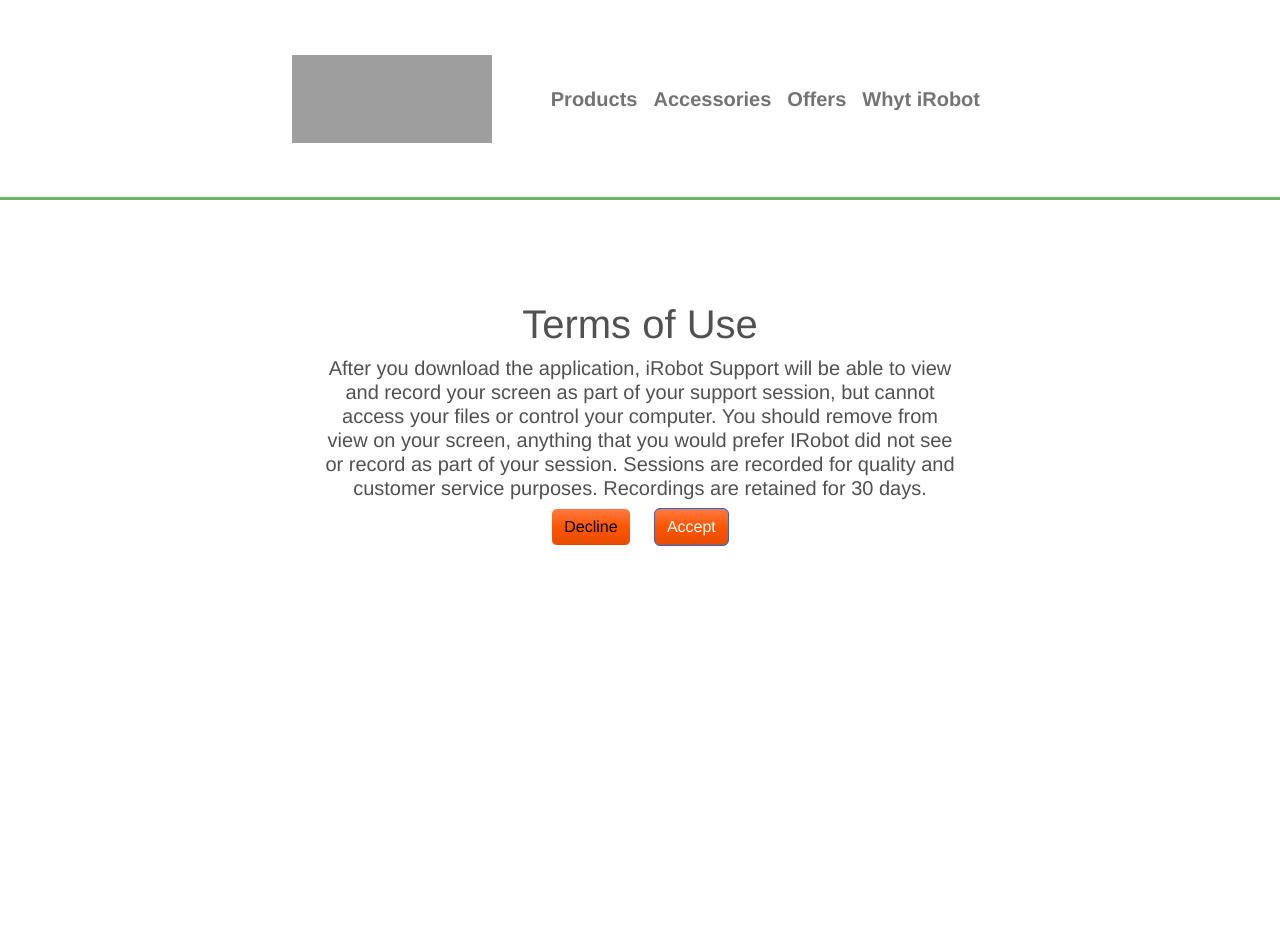
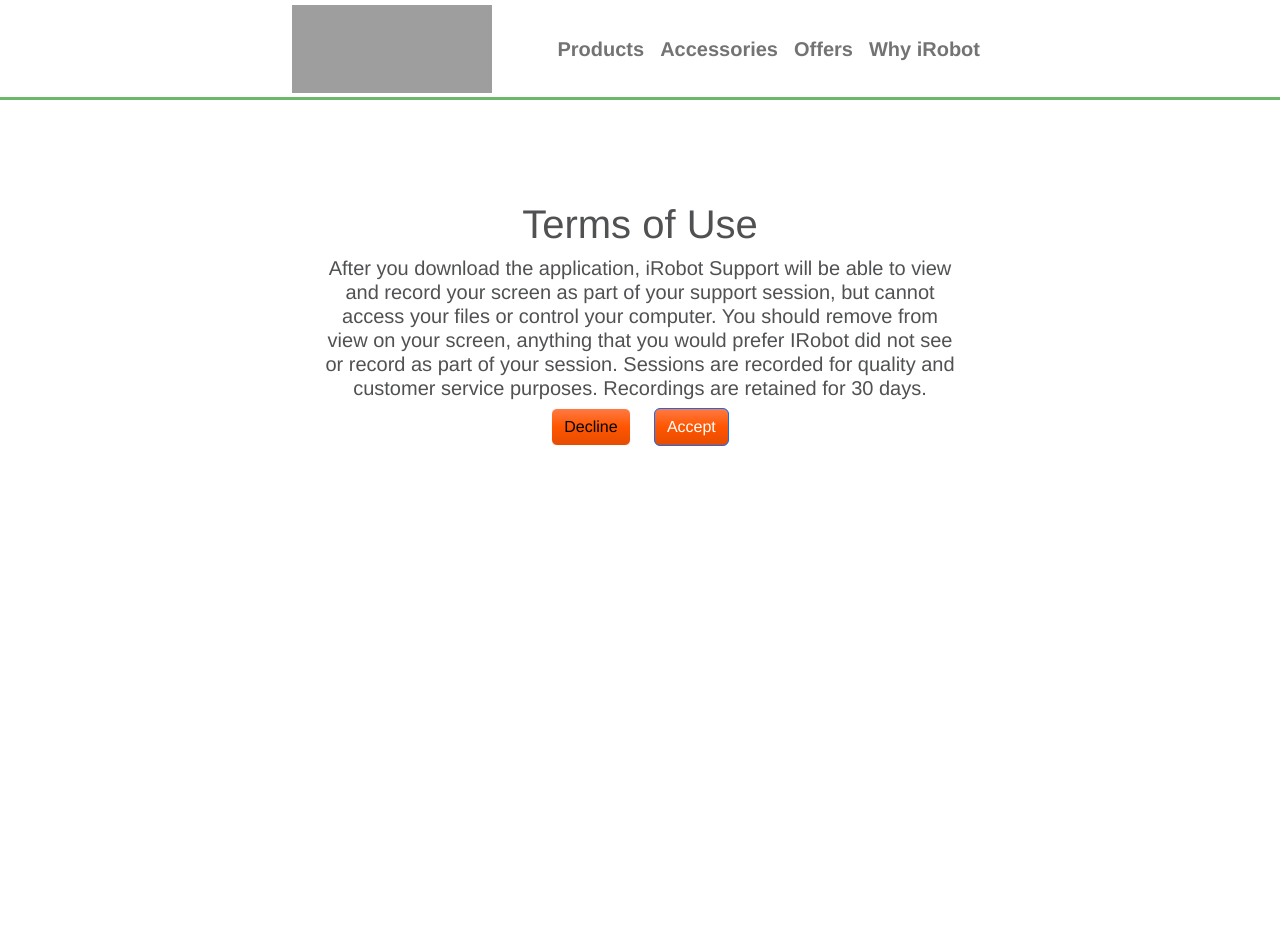
Before and after one commit to cardosor/beyondtrustcloud.com, a PHP site: page / in a window 1280 px wide. After the commit the page ends 446 px from the top, so only its background shows below. Run offline with PHP 8.4, Linux system fonts and the light colour scheme; grey boxes are pictures that could not be loaded.

Commit message:
fixed background image and nav height

```diff
--- a/content/stylesheet.css
+++ b/content/stylesheet.css
@@ -8,6 +8,8 @@
 	font-size: 12px;
 	text-align: center;
 	background-color: #ffffff;
+	background-repeat: no-repeat;
+	background-size: cover;
 }
 
 a {
@@ -752,7 +754,7 @@
 
 
 .navbar{
-	height: 200px;
+	height: 100px;
 	border-bottom: solid #6CB86A;
 	background-color:  rgba(255, 255, 255);
 }
--- a/home.html
+++ b/home.html
@@ -49,7 +49,7 @@
 						<a class="nav-link" href="https://www.irobot.com/en_US/deals.html">Offers</a>
 					</li>
 					<li class="nav-item">
-						<a class="nav-link" href="https://www.irobot.com/en_US/why-irobot.html">Whyt iRobot</a>
+						<a class="nav-link" href="https://www.irobot.com/en_US/why-irobot.html">Why iRobot</a>
 					</li>
 				</ul>
 			</div>
```
